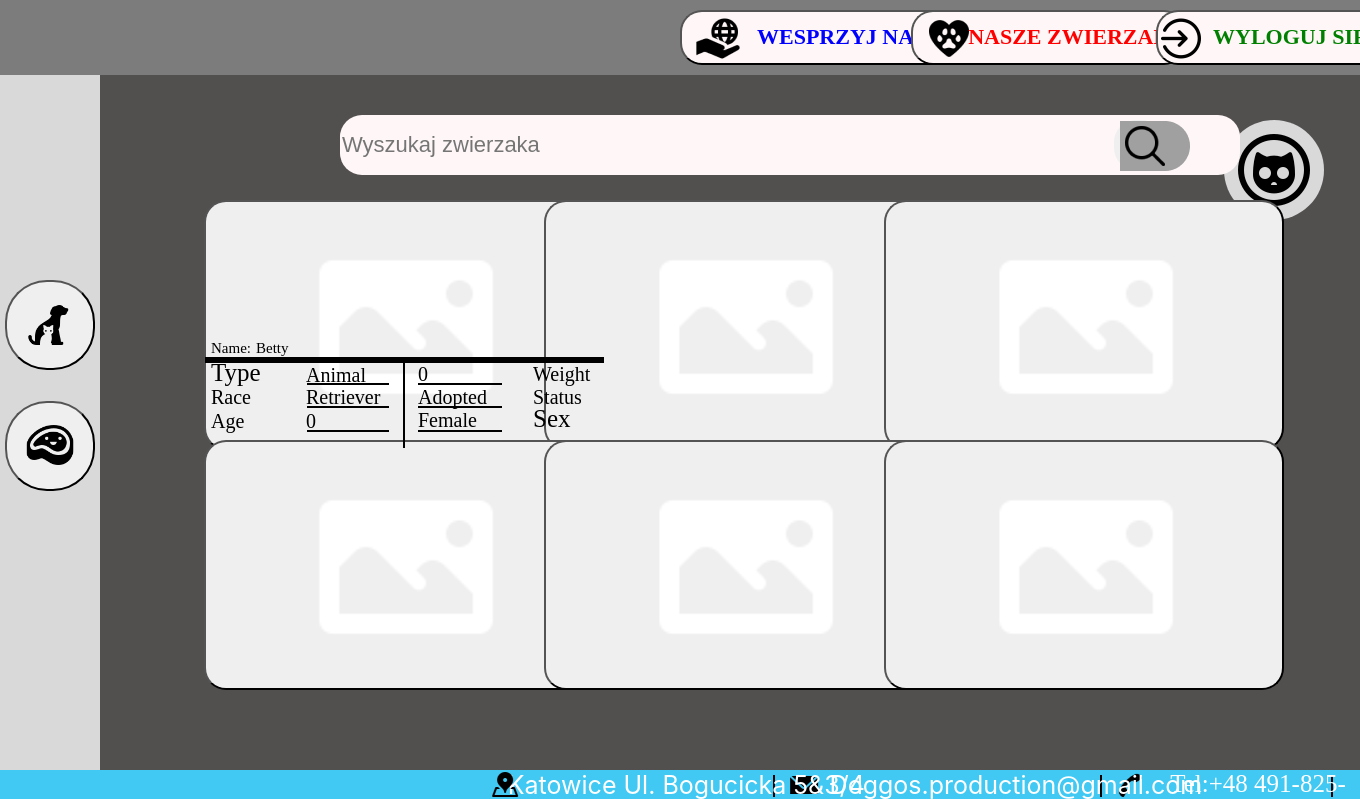
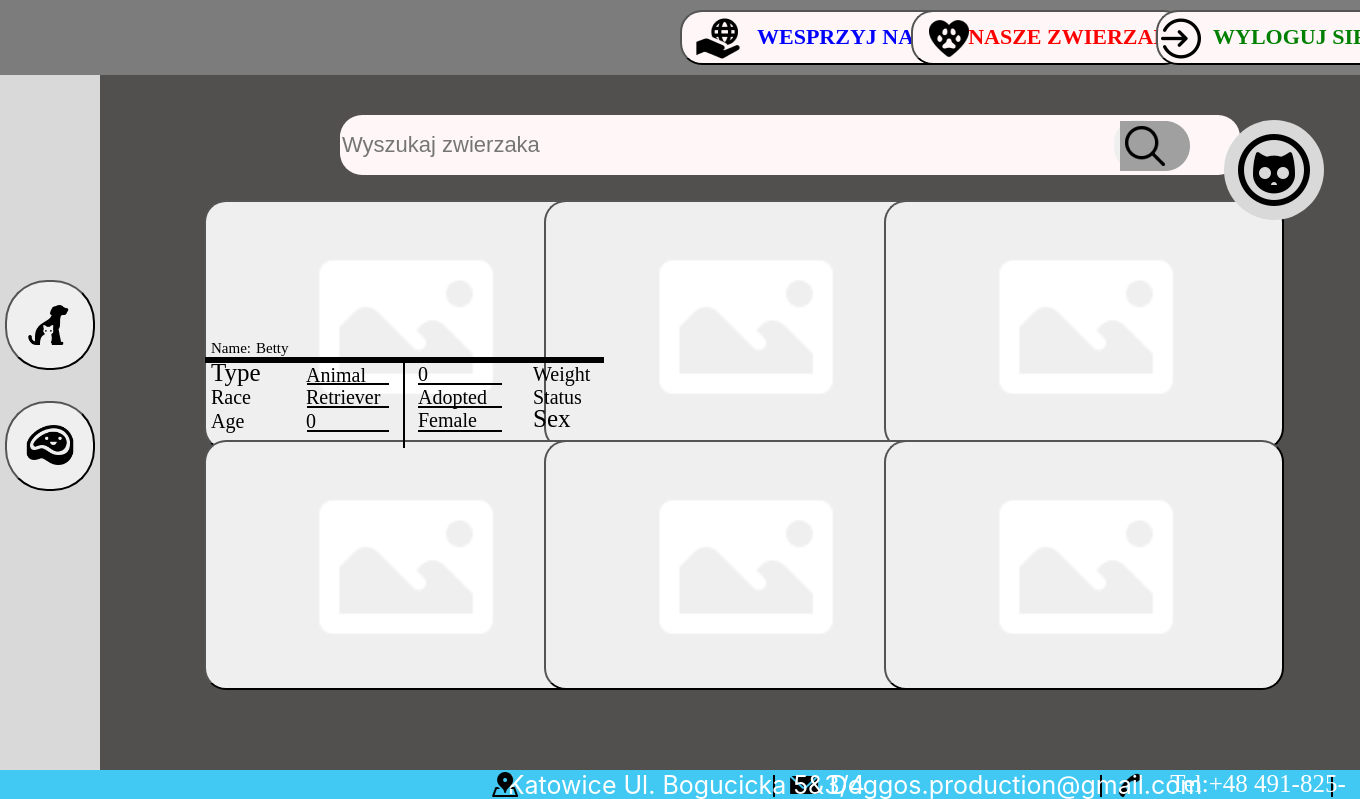
Before and after one commit to FilipParyz/TestingDoggos, a Flask app: page / in a window 1360 px wide; the page is wider, and only the part inside the window is pictured. Shown: the top 799 px of that part. Run offline with Flask 3, Linux system fonts and the light colour scheme; data that the repository does not hold is empty.

Commit message:
Update Account logo styling and position

```diff
--- a/static/css/style.css
+++ b/static/css/style.css
@@ -67,9 +67,10 @@
     pointer-events: none;
 }
 
-.Account {
+#Account {
     top: 45px;
     left: 90%;
+    z-index: 1;
     width: 100px;
     height: 100px;
     position: relative;
@@ -82,8 +83,8 @@
     left: 5px;
     width: 90px;
     height: 90px;
+    position: absolute;
     pointer-events: none;
-    position: absolute;
 }
 
 .Searchbar {
--- a/templates/index.html
+++ b/templates/index.html
@@ -34,8 +34,10 @@
             <!-- END Top Menu -->
         </div>
         <!-- Account logo -->
-        <div class="Account">
-            <img class="CatProfile" src="{{ url_for('static', filename='images/CatProfile.png') }}" />
+        <div>
+            <div id="Account">
+                <img class="CatProfile" src="{{ url_for('static', filename='images/CatProfile.png') }}" />
+            </div>
         </div>
 
         <div class="Searchbar">
```
